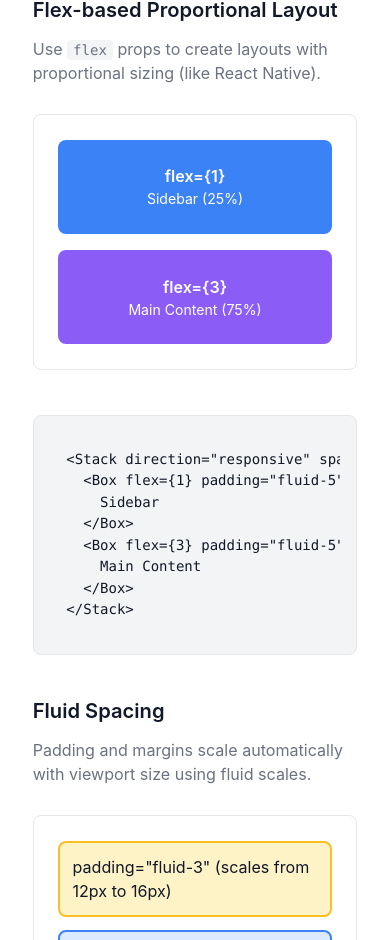
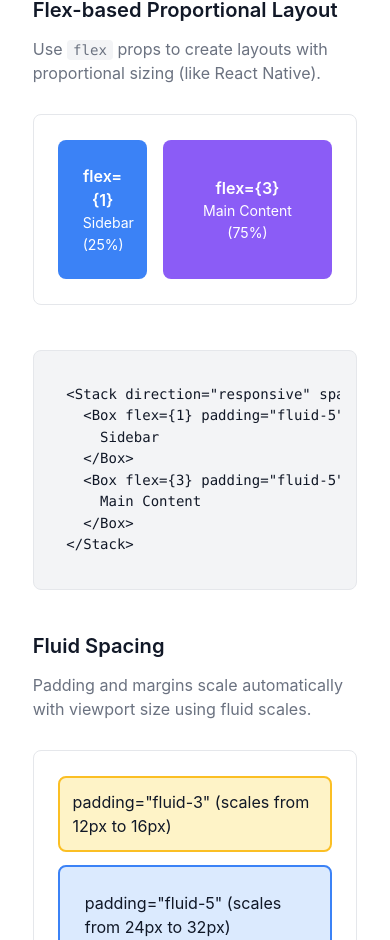
Before and after one commit to PxPerfectMike/Wren, a React (Vite) app: page / in a window 390 px wide. Shown: the part 3849-4789 px from the top of the page. Built offline with nearby package versions, Linux system fonts and the light colour scheme.

Commit message:
Fix flex-based proportional layout demo to always show horizontal
Changed Stack direction from 'responsive' to 'row' so the flex sizing
demonstration always displays side-by-side, making the 25%/75% split
clearly visible at all viewport sizes.

```diff
--- a/src/docs/sections/BoxExamples.tsx
+++ b/src/docs/sections/BoxExamples.tsx
@@ -20,13 +20,13 @@ export function BoxExamples() {
           Use <code>flex</code> props to create layouts with proportional sizing (like React Native).
         </Text>
         <Box className="example-container">
-          <Stack direction="responsive" spacing="fluid-4">
+          <Stack direction="row" spacing="fluid-4" align="stretch">
             <Box
               flex={1}
               padding="fluid-5"
               background="var(--color-primary)"
               borderRadius="8px"
-              style={{ color: 'white', textAlign: 'center' }}
+              style={{ color: 'white', textAlign: 'center', display: 'flex', flexDirection: 'column', justifyContent: 'center' }}
             >
               <Text weight="semibold">flex={'{1}'}</Text>
               <Text size="text-sm">Sidebar (25%)</Text>
@@ -36,7 +36,7 @@ export function BoxExamples() {
               padding="fluid-5"
               background="var(--color-secondary)"
               borderRadius="8px"
-              style={{ color: 'white', textAlign: 'center' }}
+              style={{ color: 'white', textAlign: 'center', display: 'flex', flexDirection: 'column', justifyContent: 'center' }}
             >
               <Text weight="semibold">flex={'{3}'}</Text>
               <Text size="text-sm">Main Content (75%)</Text>
```
